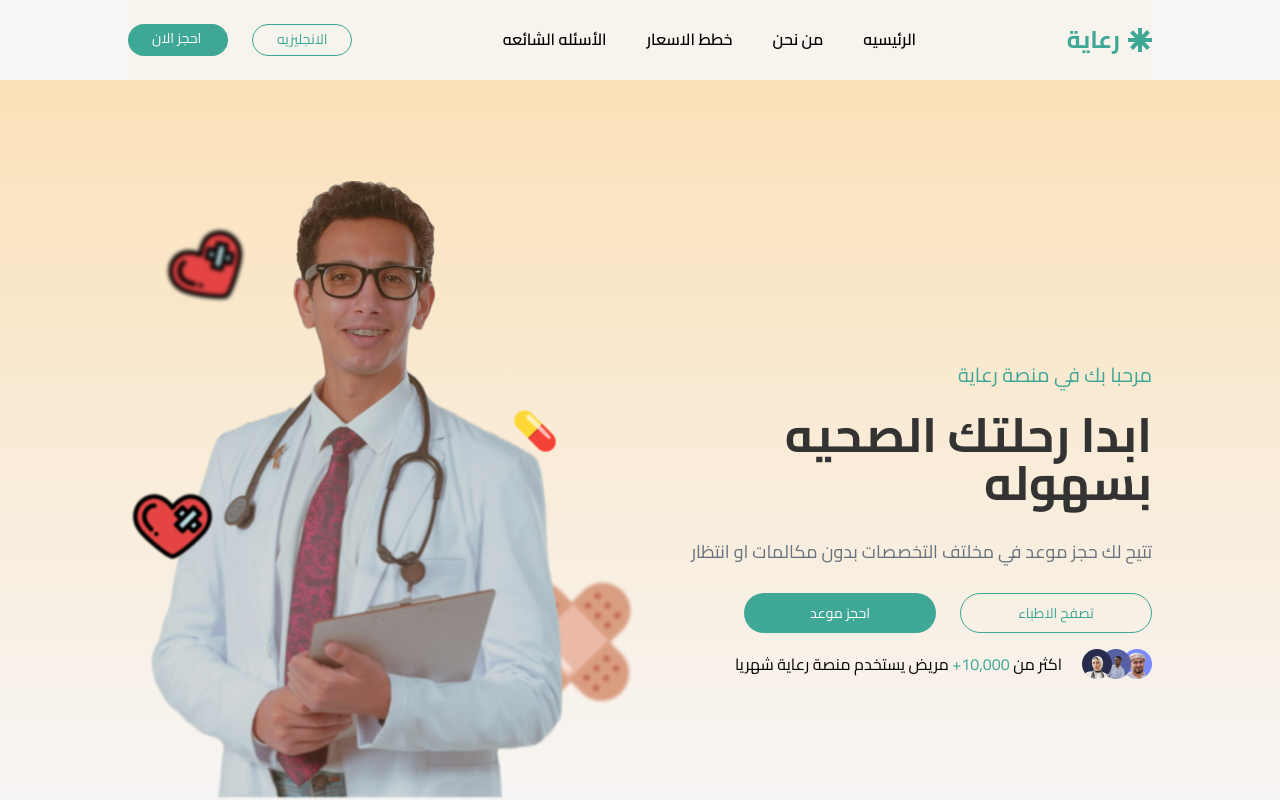
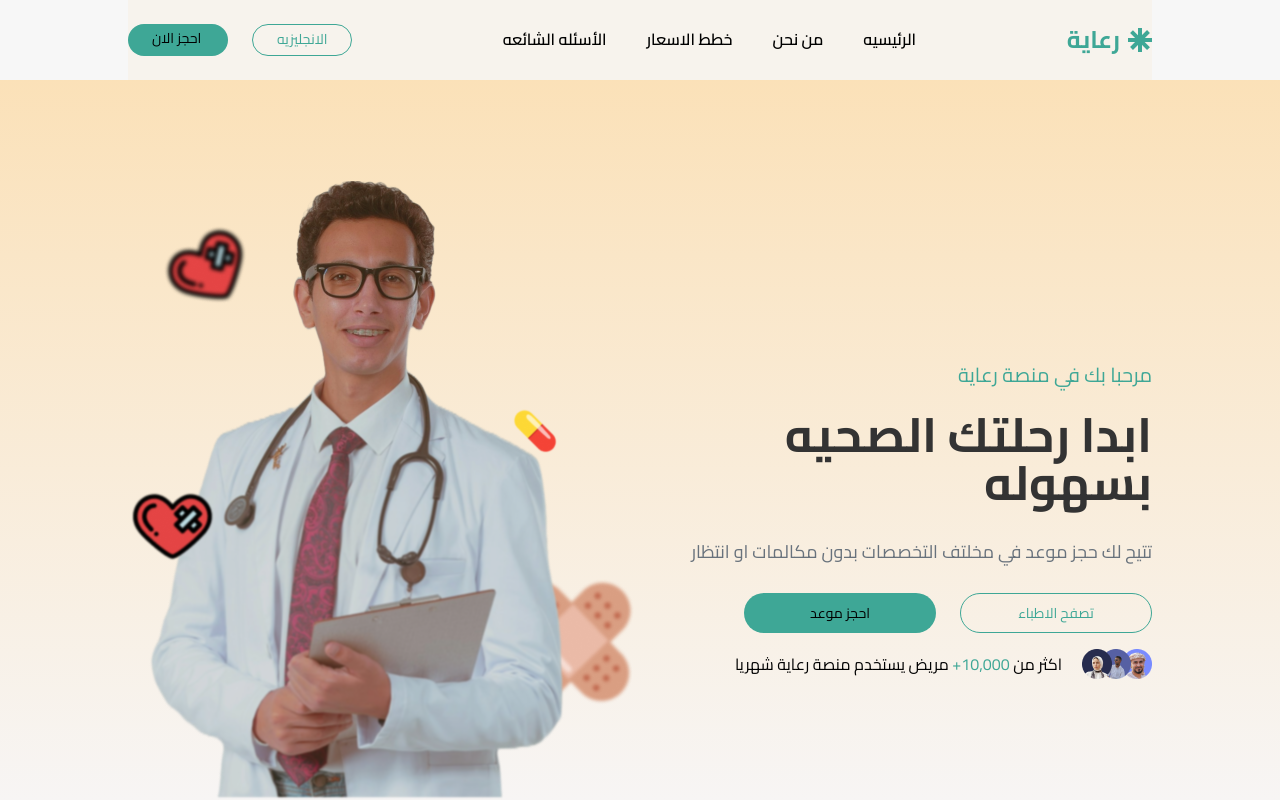
Before and after one commit to Abo3baziz/raaya, a Next.js app: page / in a window 1280 px wide. Shown: the top 800 px of the page. Built offline with nearby package versions, Linux system fonts and the light colour scheme.

Commit message:
fix: update alt attributes and remove redundant text color in buttons

```diff
--- a/app/ui/Hero.tsx
+++ b/app/ui/Hero.tsx
@@ -8,7 +8,7 @@ export default function Hero() {
     <>
       <div className="grid grid-cols-2 px-32">
         <div className="justify-self-center self-end">
-          <Image src={doctor} alt="" />
+          <Image src={doctor} alt="Doctor image" fetchPriority="high" />
         </div>
 
         <div className="text-right pt-70">
@@ -28,7 +28,7 @@ export default function Hero() {
           <div className="flex gap-x-6 justify-end mb-4">
             <Button
               text="احجز موعد"
-              className="bg-primary text-white text-[14px] w-48 h-10 px-6 rounded-full flex items-center justify-center"
+              className="bg-primary  text-[14px] w-48 h-10 px-6 rounded-full flex items-center justify-center"
             />
             <BorderButton
               className="text-primary border text-[14px] w-48 h-10 px-6 rounded-full flex items-center justify-center"
--- a/app/ui/navbar.tsx
+++ b/app/ui/navbar.tsx
@@ -37,7 +37,7 @@ export default function Navbar() {
 
         <Button
           text="احجز الان"
-          className="bg-primary text-white text-[14px] w-25 h-8 px-6 rounded-full leading-[200%]"
+          className="bg-primary  text-[14px] w-25 h-8 px-6 rounded-full leading-[200%]"
         />
       </div>
     </nav>
```
